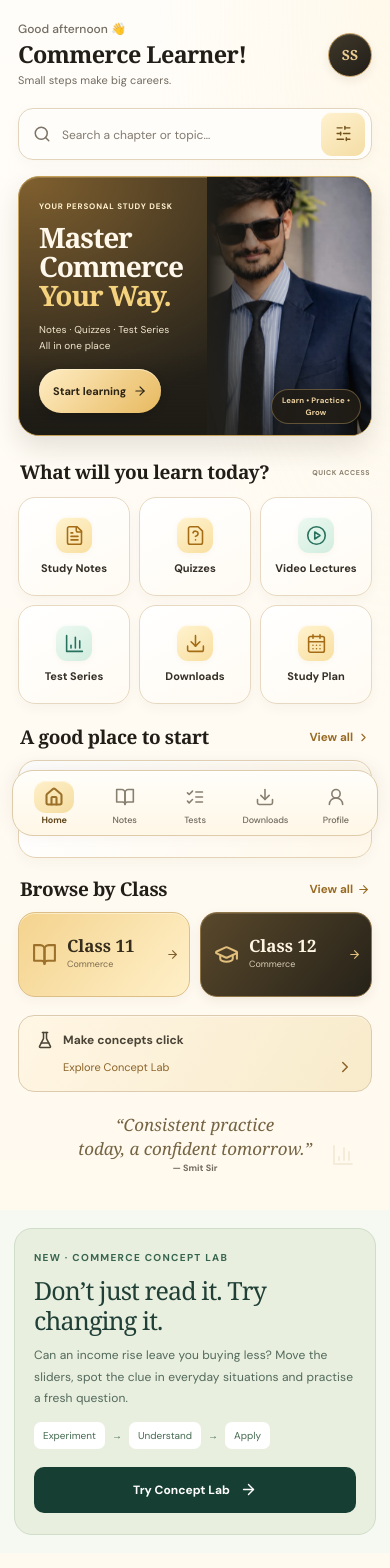
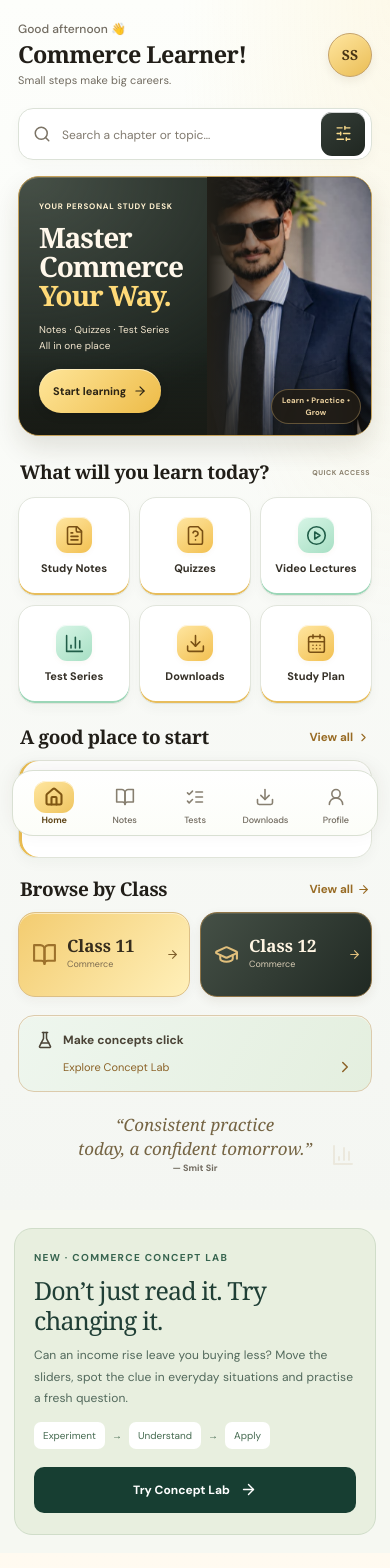
Before and after one commit to infosmitsircommerce-eng/smit-sir-commerce, a React (Vite) app: page / in a window 390 px wide. Shown: the top 1568 px of the page. Built offline with nearby package versions, Linux system fonts and the light colour scheme; no server answers.

Commit message:
Give mobile dashboard crisp white cards and distinct gold and mint accents

```diff
--- a/src/styles/mobileLedger.css
+++ b/src/styles/mobileLedger.css
@@ -9,11 +9,11 @@
     --gold: #986b24;
     --gold-bright: #e3b54e;
     --gold-bg: #ffedc6;
-    --bg-ivory: #fffcf6;
+    --bg-ivory: #f8f9f6;
     --border: #e5dccb;
     --border-soft: #eee7db;
     --brand-soft: #ffedc6;
-    background: #fffcf6 !important;
+    background: #f8f9f6 !important;
     color-scheme: light;
   }
   [data-mobile-theme="ledger"] .mobile-site-header {
@@ -33,7 +33,7 @@
     background: #fffdf8 !important;
   }
   .mobile-learning-home {
-    background: radial-gradient(ellipse at 100% 0, #ffe8ad30, transparent 42%), linear-gradient(180deg, #fffdf9, #fff9ee);
+    background: radial-gradient(ellipse at 100% 0, #ffdc7e24, transparent 38%), linear-gradient(180deg, #fdfefb, #f4f6f2);
   }
   .mobile-learning-shell { padding: 22px 18px 26px; width: min(100%, 560px); }
   .mobile-welcome-row { gap: 12px; align-items: center; }
@@ -45,11 +45,11 @@
     margin: 3px 0 0;
   }
   .mobile-welcome-subtitle { margin: 5px 0 0; font-size: 11px; line-height: 1.4; color: #716b60 !important; }
-  .mobile-profile-button { width: 44px; height: 44px; background: linear-gradient(145deg, #40382a, #211e18); color: #edcf93; border: 1px solid #c5a268; box-shadow: inset 0 1px 0 #fff2ca26, 0 4px 10px #46351c14; font-family: var(--font-serif); font-size: 14px; }
-  .mobile-study-search { margin: 20px 0 16px; min-height: 52px; padding: 0 6px 0 14px; border-radius: 15px; border-color: #e3d5bc; background: #fffdfa; box-shadow: inset 0 1px 0 #fff, 0 4px 14px #46351c08; font-weight: 400; }
+  .mobile-profile-button { width: 44px; height: 44px; background: linear-gradient(145deg, #ffe6a0, #eabd55); color: #483514; border: 1px solid #c5a268; box-shadow: inset 0 1px 0 #fff2ca26, 0 4px 10px #46351c14; font-family: var(--font-serif); font-size: 14px; }
+  .mobile-study-search { margin: 20px 0 16px; min-height: 52px; padding: 0 6px 0 14px; border-radius: 15px; border-color: #dce2d8; background: #ffffff; box-shadow: inset 0 1px 0 #fff, 0 4px 14px #46351c08; font-weight: 400; }
   .mobile-study-search input { font-size: 16px; }
   .mobile-study-search input::placeholder { font-size: 12px; color: #817a6f; }
-  .mobile-study-search button { width: 44px; height: 44px; border-radius: 11px; background: linear-gradient(145deg, #fff2cf, #f4dda5); color: #72511d; box-shadow: inset 0 1px 0 #ffffffc9; }
+  .mobile-study-search button { width: 44px; height: 44px; border-radius: 11px; background: linear-gradient(145deg, #343d37, #202721); color: #f9da8b; box-shadow: inset 0 1px 0 #ffffffc9; }
   .mobile-study-search:focus-within { outline: 2px solid #b98b41; outline-offset: 2px; }
   .mobile-focus-banner {
     min-height: 225px;
@@ -57,15 +57,15 @@
     grid-template-columns: minmax(0, 1.12fr) minmax(125px, .88fr);
     border: 1px solid #c5a15a;
     border-radius: 21px;
-    background: radial-gradient(ellipse at 2% 0, #80602f 0, transparent 65%), #24211a;
+    background: radial-gradient(ellipse at 2% 0, #465047 0, transparent 65%), #19201b;
     box-shadow: inset 0 1px 0 #f8d99e40, 0 12px 26px #372b1b21;
   }
   .mobile-focus-banner::after { background: linear-gradient(0deg, #1918129c, transparent); }
   .mobile-focus-copy > span { color: #fff1cf; font-size: 8px; letter-spacing: .1em; margin-bottom: 11px; }
   .mobile-focus-copy h2 { color: #fff8eb; font: 700 clamp(27px, 7.2vw, 36px)/1.04 var(--font-serif); letter-spacing: -.04em; margin-bottom: 12px; }
-  .mobile-focus-copy h2 em { color: #f5d27d; font-style: normal; }
+  .mobile-focus-copy h2 em { color: #ffda78; font-style: normal; }
   .mobile-focus-copy p { font-size: 10px; line-height: 1.6; color: #f1e5cd !important; margin-bottom: 15px; }
-  .mobile-focus-copy a { min-height: 44px; padding: 0 14px; background: linear-gradient(135deg, #ffedc4, #e7b95f); color: #2c2415; box-shadow: inset 0 1px 0 #fff5d6b3, 0 3px 9px #00000020; font-size: 11px; }
+  .mobile-focus-copy a { min-height: 44px; padding: 0 14px; background: linear-gradient(135deg, #ffe69a, #edbb47); color: #2c2415; box-shadow: inset 0 1px 0 #fff5d6b3, 0 3px 9px #00000020; font-size: 11px; }
   .mobile-teacher-visual { margin: -23px 0 -22px -18px; }
   /* Retain the original image, its crop, and its filter. Only the surrounding surface changes. */
   .mobile-teacher-visual::before { background: linear-gradient(90deg, #211f19, #211f1940 39%, transparent 66%); }
@@ -74,15 +74,16 @@
   .mobile-section-heading h2 { font: 700 19px/1.2 var(--font-serif); letter-spacing: -.02em; }
   .mobile-shortcuts-heading > span { color: #8a806d; font-size: 7px; letter-spacing: .08em; font-weight: 700; white-space: nowrap; }
   .mobile-action-grid { grid-template-columns: repeat(3, minmax(0, 1fr)); gap: 9px; margin-top: 13px; }
-  .mobile-action-card { min-height: 99px; padding: 12px 5px; gap: 9px; border: 1px solid #e7d9c1; border-radius: 17px; background: linear-gradient(155deg, #ffffff, #fffbf3); box-shadow: inset 0 1px 0 #fff, 0 5px 12px #46351c09; }
-  .mobile-action-card > span { width: 36px; height: 36px; border-radius: 11px; background: linear-gradient(145deg, #fff3d0, #f9dfa0); box-shadow: inset 0 1px 0 #ffffffad, 0 2px 5px #94702a0d; }
+  .mobile-action-card { min-height: 99px; padding: 12px 5px; gap: 9px; border: 1px solid #e1e5dc; border-radius: 17px; background: #ffffff; box-shadow: inset 0 -2px 0 #e7bd5c, 0 5px 12px #28352209; }
+  .mobile-action-card > span { width: 36px; height: 36px; border-radius: 11px; background: linear-gradient(145deg, #ffe6a1, #f2c051); box-shadow: inset 0 1px 0 #ffffffad, 0 2px 5px #94702a0d; }
   .mobile-action-card svg { width: 21px; height: 21px; stroke-width: 1.8; }
   .mobile-action-card strong { font-size: 11px; font-weight: 650; color: #353027; }
-  .mobile-action-gold { color: #a56c16; }
-  .mobile-action-forest { color: #27715e; }
-  .mobile-action-forest > span { background: linear-gradient(145deg, #edf9f2, #d2eddf); }
-  .mobile-resume-card { display: flex; align-items: center; gap: 12px; padding: 16px 13px; min-height: 98px; border-radius: 18px; border: 1px solid #e3d2b3; background: linear-gradient(120deg, #ffffff, #fff8ea); box-shadow: inset 0 1px 0 #fff, 0 5px 14px #46351c09; }
-  .mobile-resume-icon { display: grid; place-items: center; width: 46px; height: 54px; border-radius: 12px; flex-shrink: 0; background: linear-gradient(135deg, #fff1cb, #f8dfa4); color: #9d712b; }
+  .mobile-action-gold { color: #795014; }
+  .mobile-action-forest { color: #205d48; }
+  .mobile-action-forest { box-shadow: inset 0 -2px 0 #9bd6b7, 0 5px 12px #28352209; }
+  .mobile-action-forest > span { background: linear-gradient(145deg, #d7f5e6, #a7dfc4); }
+  .mobile-resume-card { display: flex; align-items: center; gap: 12px; padding: 16px 13px; min-height: 98px; border-radius: 18px; border: 1px solid #e0e4d9; background: #ffffff; box-shadow: inset 3px 0 0 #e9bc52, 0 5px 14px #28352209; }
+  .mobile-resume-icon { display: grid; place-items: center; width: 46px; height: 54px; border-radius: 12px; flex-shrink: 0; background: linear-gradient(135deg, #ffe7a4, #f3c65f); color: #9d712b; }
   .mobile-resume-icon svg { width: 25px; height: 25px; }
   .mobile-resume-copy { display: grid; gap: 5px; flex: 1; min-width: 0; }
   .mobile-resume-copy small { font-size: 9px; color: #7d7465; }
@@ -91,18 +92,18 @@
   .mobile-resume-arrow { width: 30px; height: 30px; border-radius: 50%; display: grid; place-items: center; background: linear-gradient(145deg, #ddb351, #b88223); color: #fff; box-shadow: inset 0 1px 0 #f6dfa77a, 0 2px 6px #94702a20; flex-shrink: 0; }
   .mobile-resume-arrow svg { width: 16px; height: 16px; }
   .mobile-class-grid { gap: 10px; }
-  .mobile-class-card { grid-template-columns: 31px minmax(0, 1fr) 13px; gap: 7px; min-height: 85px; padding: 13px 10px; border-radius: 17px; background: linear-gradient(130deg, #f4d38e, #fff0c9); border: 1px solid #dcbf86; box-shadow: inset 0 1px 0 #fff6dfab, 0 4px 11px #46351c0b; }
+  .mobile-class-card { grid-template-columns: 31px minmax(0, 1fr) 13px; gap: 7px; min-height: 85px; padding: 13px 10px; border-radius: 17px; background: linear-gradient(130deg, #f3cc70, #fff0ba); border: 1px solid #dcbf86; box-shadow: inset 0 1px 0 #fff6dfab, 0 4px 11px #46351c0b; }
   .mobile-class-card > span:first-child { width: 31px; height: 34px; background: transparent; color: #9d712b; border: 0; }
   .mobile-class-card > span:first-child svg { width: 25px; height: 25px; }
   .mobile-class-card strong { font: 700 17px/1.1 var(--font-serif); color: #352c1d; }
   .mobile-class-card small { font-size: 9px; color: #7b6b50; }
   .mobile-class-card i { background: transparent; width: 13px; height: 20px; color: #80612d; }
   .mobile-class-card i svg { width: 13px; height: 13px; }
-  .mobile-class-card:nth-child(2) { background: linear-gradient(130deg, #59482b, #262219); border-color: #8f7447; box-shadow: inset 0 1px 0 #ecd3a329, 0 4px 11px #46351c15; }
+  .mobile-class-card:nth-child(2) { background: linear-gradient(130deg, #455046, #202923); border-color: #8f7447; box-shadow: inset 0 1px 0 #ecd3a329, 0 4px 11px #46351c15; }
   .mobile-class-card:nth-child(2) strong { color: #fff5e3; }
   .mobile-class-card:nth-child(2) small { color: #d9cdb6; }
   .mobile-class-card:nth-child(2) > span:first-child, .mobile-class-card:nth-child(2) i { color: #e1bf7c; }
-  .mobile-lab-link { display: grid; gap: 9px; padding: 15px 17px; background: linear-gradient(120deg, #fff6e4, #f8ebcb); border: 1px solid #dccbac; box-shadow: inset 0 1px 0 #fffaf0b3; border-radius: 16px; margin-top: 18px; }
+  .mobile-lab-link { display: grid; gap: 9px; padding: 15px 17px; background: linear-gradient(120deg, #eef6ee, #e4efdf); border: 1px solid #dccbac; box-shadow: inset 0 1px 0 #fffaf0b3; border-radius: 16px; margin-top: 18px; }
   .mobile-lab-link > span { display: flex; align-items: center; gap: 9px; color: #4a4336; }
   .mobile-lab-link strong { font-size: 12px; font-weight: 650; }
   .mobile-lab-link > span:last-child { color: #8b6227; font-size: 11px; justify-content: space-between; padding-left: 27px; }
@@ -111,14 +112,14 @@
   .mobile-quote-card strong { font: italic 500 17px/1.4 var(--font-serif); color: #756443; }
   .mobile-quote-card > svg { opacity: .1; color: #a8792d; }
   .mobile-bottom-shell { padding-inline: max(8px, env(safe-area-inset-left)); }
-  .mobile-bottom-surface { margin: 0 4px 8px; background: linear-gradient(180deg, #fffefa, #fff7e7); border: 1px solid #ddcbaa; border-radius: 21px; box-shadow: inset 0 1px 0 #fff, 0 -4px 20px #47351b10; }
+  .mobile-bottom-surface { margin: 0 4px 8px; background: linear-gradient(180deg, #ffffff, #fcfdf8); border: 1px solid #d9e0d3; border-radius: 21px; box-shadow: inset 0 1px 0 #fff, 0 -4px 20px #47351b10; }
   .mobile-bottom-surface nav { align-items: center; min-height: 64px; padding-top: 5px; padding-bottom: 5px; }
   .mobile-bottom-item { justify-content: center; min-height: 52px; gap: 3px; }
   .mobile-bottom-item svg { color: #877f70 !important; }
   .mobile-bottom-item .mobile-bottom-label { color: #6f685d !important; font-size: 9px; font-weight: 500; }
-  .mobile-bottom-item[aria-current="page"] svg { color: #9b712a !important; }
+  .mobile-bottom-item[aria-current="page"] svg { color: #7f5613 !important; }
   .mobile-bottom-item[aria-current="page"] .mobile-bottom-label { color: #62491e !important; font-weight: 750; }
-  .mobile-tab-active { background: linear-gradient(145deg, #fff0ca, #f5dda1); box-shadow: inset 0 1px 0 #fff4d9; }
+  .mobile-tab-active { background: linear-gradient(145deg, #ffe6a0, #efc560); box-shadow: inset 0 1px 0 #fff4d9; }
   .mobile-learning-home a, .mobile-bottom-item { transition: transform 120ms ease; }
   .mobile-learning-home a:active, .mobile-bottom-item:active { transform: scale(.98); filter: none; }
   .mobile-learning-home :is(a, button):focus-visible, .mobile-bottom-item:focus-visible, .mobile-chapter-nav a:focus-visible { outline: 2px solid #b78732; outline-offset: 3px; }
@@ -133,10 +134,10 @@
   [data-mobile-theme="ledger"] .ssc-study-access .ssc-study-control { background-color: #fff9ee; border-radius: 12px; }
   [data-mobile-theme="ledger"] .ssc-study-access .ssc-study-control:focus { outline-color: #c4984c40; border-color: #a77b34; }
   [data-mobile-theme="ledger"] .ssc-study-access .ssc-study-chosen { color: #2c2820; }
-  [data-mobile-theme="ledger"] .ssc-premium-canvas { background: #fffcf6; }
+  [data-mobile-theme="ledger"] .ssc-premium-canvas { background: #f8f9f6; }
   [data-mobile-theme="ledger"] .ssc-premium-canvas::before, [data-mobile-theme="ledger"] .ssc-premium-canvas::after { content: none; }
   [data-mobile-theme="ledger"] :is(.ssc-material-card, .ssc-glass-card, .ssc-quick-action-card) { background: #fffefa; border-color: #e9dfce; box-shadow: 0 4px 12px #46351c06; backdrop-filter: none; }
-  [data-mobile-theme="ledger"] .ssc-quiz-hub { background: #fffcf6; }
+  [data-mobile-theme="ledger"] .ssc-quiz-hub { background: #f8f9f6; }
   [data-mobile-theme="ledger"] .ssc-quiz-hub .ssc-study-heading h1 { font: 700 27px/1.15 var(--font-serif); color: #2c2820; }
   [data-mobile-theme="ledger"] .ssc-quiz-tracks button { background: #fff9ee; border-color: #e5dac5; color: #2c2820; border-radius: 13px; }
   [data-mobile-theme="ledger"] .ssc-quiz-tracks button span { color: #716b60; }
```
